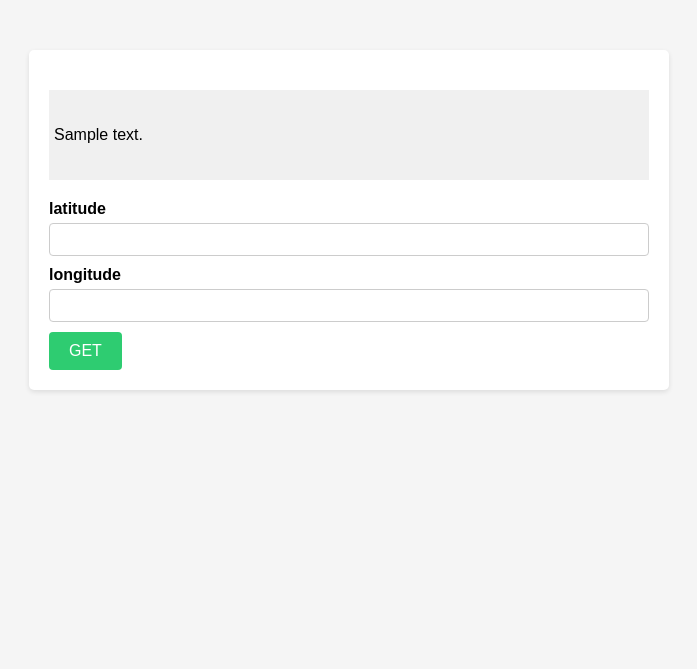
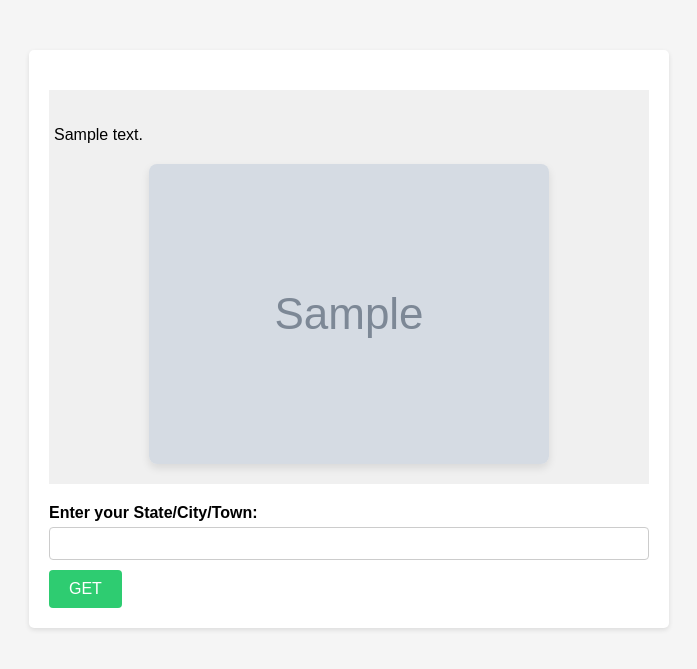
Before and after one commit to daftpunk31/UV_api, a Node server app: template views/index.ejs in a window 1280 px wide. Shown: the top 669 px of the page, without its empty margins (291-988 px from the left). Run offline with Node 20, Linux system fonts and the light colour scheme; the template is opened without the code that fills it: most values are stand-ins (such as "Sample title", 1, 10 or a date in 2020); grey boxes marked "Sample" are stand-in pictures.

Commit message:
add picture, automated coordinate fetching
User now doesn't have to enter latitude and longitude manually as we are now using Geocoding Fast API provided by DistanceMatrix.ai and another feature also based upon the user preference the relevant area's picture is fethed using Unsplashed API.

```diff
--- a/index.js
+++ b/index.js
@@ -20,65 +20,86 @@ app.set("view engine", "ejs");
 
 app.use(bodyParser.urlencoded({ extended: true }));
 
+function replaceCommasAndSpaces(inputString) {
+  return inputString.replace(/[, ]+/g, '+');
+}
+// Example usage
+// const originalString = "Chaitanyapuri, Hyderabad";
+// const modifiedString = replaceCommasAndSpaces(originalString);
+// console.log(modifiedString);
+
 
 app.get("/", async(req, res) => {
   res.render("index.ejs",{content:"Waiting for input..."});
 });
 
 app.post("/get-uv-details", async(req, res) => {
-  const lati = req.body.latitude;
-  const long = req.body.longitude;
-  const alt=500;
-  const dt="";
-  console.log(lati);
-  console.log(long);
-  console.log(alt);
-  console.log(dt);
-  const API_URL = `https://api.openuv.io/api/v1/uv?lat=${lati}&lng=${long}&alt=${alt}&dt=${dt}`;
+  // const lati = req.body.latitude;
+  // const long = req.body.longitude;
+  const loc = replaceCommasAndSpaces(req.body.location);
+  const originaLoc = req.body.location;
+  console.log(loc);
 
-  const API_URL2 = `https://api.openuv.io/api/v1/forecast?lat=${lati}&lng=${long}&alt=${alt}&dt=${dt}`;
+  const DM_API_URL1 = `https://api-v2.distancematrix.ai/maps/api/geocode/json?address=${loc}&key=mSnda8WyU3EzinJuNQrKzdhpxH4EyYC9HfwYKdC603hOpKH0MxAHsIcdhgkkRJFS`
+  // const UV_API_URL1 = `https://api.openuv.io/api/v1/uv?lat=${lati}&lng=${long}&alt=${alt}&dt=${dt}`;
+
+  const UNSP_API_URL = `https://api.unsplash.com/search/photos/?client_id=RcluQ-upDdw5BRwGdXGEJr3gpx92d2Z6hetV_KHccbI&query=${loc}&count=1`
+
 
   try{
-    const api_data = await axios.get(API_URL,config);
-
-    const api_data2 = await axios.get(API_URL2,config);
-
-
-    const uvMax = api_data.data.result.uv_max;
+    // const uv_api_data1 = await axios.get(UV_API_URL1,config);
+    // const uvMax = uv_api_data1.data.result.uv_max;
+    const dm_api_response = await axios.get(DM_API_URL1);
+    const unsp_api_response = await axios.get(UNSP_API_URL);
+    // console.log("hi");
 
     // api_data = JSON.stringify(api_data.data);
-
     // var temp = 0;
 
     // api_data.data.result.forEach(item => {
-    //   console.log(item.uv);
-    // });
+      //   console.log(item.uv);
+      // });
 
-    let uValues = api_data2.data.result.map(item => item.uv);
+      // const dm_api_data = JSON.parse(dm_api_response);
+      const lati = dm_api_response.data.result[0].geometry.location.lat;
+      const long = dm_api_response.data.result[0].geometry.location.lng;
+      const unsp_api_data = unsp_api_response.data.results[0].urls.regular;
+      // console.log(unsp_api_data);
 
+      // console.log("hello");
+
+      const alt=500;
+      const dt="";
+      const UV_API_URL2 = `https://api.openuv.io/api/v1/forecast?lat=${lati}&lng=${long}&alt=${alt}&dt=${dt}`;
+      const uv_api_data2 = await axios.get(UV_API_URL2,config);
+
+    console.log(loc)
+    console.log(lati);
+    console.log(long);
+    console.log(alt);
+    console.log(dt);
+
+    let uValues = uv_api_data2.data.result.map(item => item.uv);
     let uvValuesLen = uValues.length;
     let sum = 0;
-
     // console.log(uValues)
-
     for(let i=0;i<uvValuesLen;i++){
       sum+=uValues[i];
     }
 
-    const uvAvg = sum/uvValuesLen;
+    const uvAvg = (sum / uvValuesLen).toFixed(2);
 
     // console.log(sum);
     console.log("Average UV index is:",uvAvg);
 
-    // console.log("hello");
-    console.log("Today's maximum UV will be: ",uvMax);
-    // console.log("world");
+    // console.log("Today's maximum UV will be: ",uvMax);
+
 
     if(uvAvg > 3){
-      res.render("index.ejs",{content:`Today's UV Index is high Avg:${uvAvg} . Please apply sunscreen.`});
+      res.render("index.ejs",{content:`Today's UV Index in ${originaLoc} is high; Averging at:${uvAvg}. \n Please apply sunscreen.`,imageUrl: unsp_api_data});
     }
     else{
-      res.render("index.ejs",{content:`Today's UV Index is low Avg:${uvAvg}. No need to apply sunscreen.`});
+      res.render("index.ejs",{content:`Today's UV Index in ${originaLoc} is low; Averging at:${uvAvg}. \n No need to apply sunscreen.`,imageUrl: unsp_api_data});
     }
 
   }
--- a/views/index.ejs
+++ b/views/index.ejs
@@ -101,6 +101,22 @@
     #delete:hover {
       background-color: #c0392b;
     }
+
+    .response-area {
+      margin-top: 20px;
+      background-color: #f0f0f0;
+      padding: 20px 5px;
+    }
+
+    .response-area img {
+      max-width: 100%;
+      height: auto;
+      display: block;
+      margin: 20px auto 0;
+      border-radius: 8px;
+      box-shadow: 0 4px 8px rgba(0, 0, 0, 0.1);
+    }
+
   </style>
 </head>
 
@@ -110,18 +126,24 @@
       <p>
         <%= content %>
       </p>
+    </p>
+    <% if (imageUrl) { %>
+      <img src="<%= imageUrl %>" alt="Image">
+    <% } %>
     </div>
     <form id="myForm" method="post">
 
-      <label for="latInput">latitude</label>
-      <input type="text" id="latInput" name="latitude">
+      <!-- <label for="latInput">latitude</label>
+      <input type="text" id="latInput" name="latitude"> -->
 
-      <label for="longInput">longitude</label>
-      <input type="text" id="longInput" name="longitude">
+      <!-- <label for="longInput">longitude</label>
+      <input type="text" id="longInput" name="longitude"> -->
+
+      <label for="locInput">Enter your State/City/Town:</label>
+      <input type="text" id="locInput" name="location">
 
       <input id="get" type="submit" value="GET" formaction="/get-uv-details">
     </form>
   </div>
 </body>
-
 </html>
```
